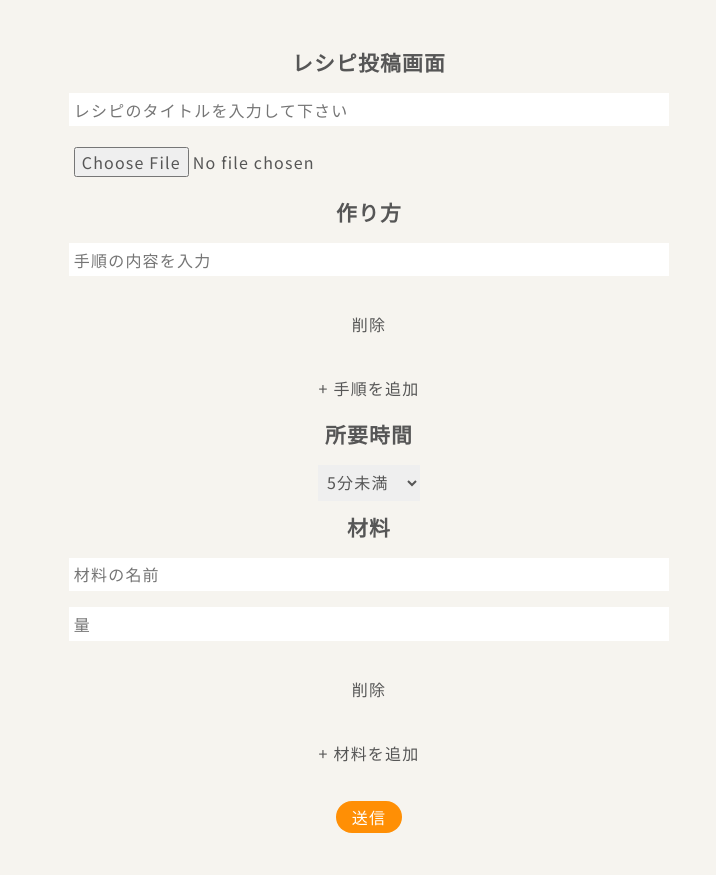
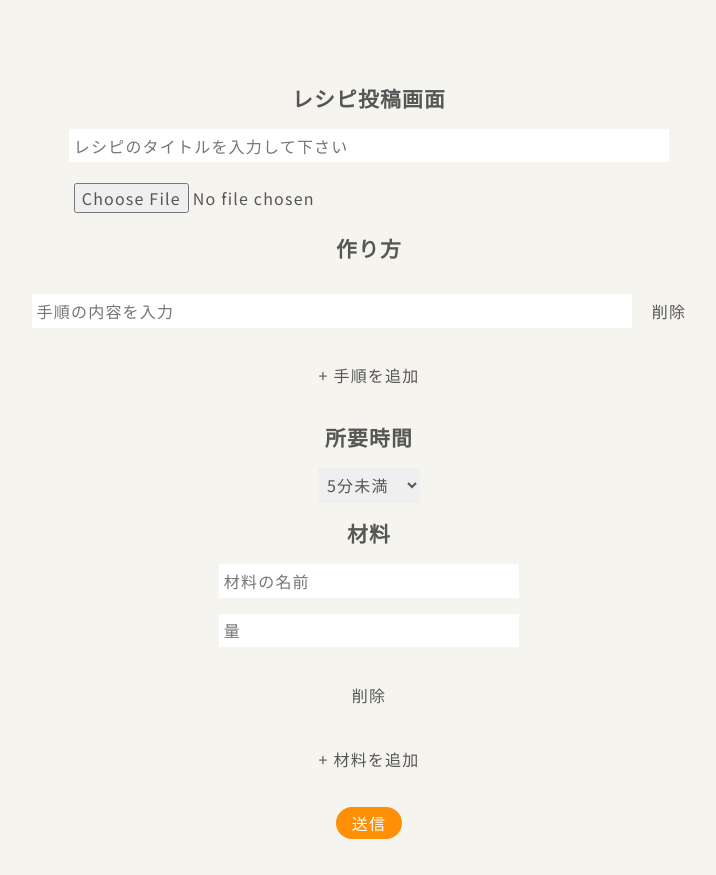
Before and after one commit to kousei1015/recipe-front-with-react, a React (Vite) app: page /create in a window 1280 px wide. Shown: the whole page, without its empty margins (271-987 px from the left). Before the commit the page ends 848 px from the top, so only its background shows below. Built offline with nearby package versions, Linux system fonts and the light colour scheme; no server answers.

Commit message:
update: UIの改善のために、cssを変更しました

```diff
--- a/src/styles/Create.module.css
+++ b/src/styles/Create.module.css
@@ -1,13 +1,19 @@
 .wrapper {
   max-width: 1200px;
   margin: 3rem auto;
+  padding: 1.25rem;
   text-align: center;
 }
 
 .wrapper h2 {
   font-size: 1.3rem;
   font-weight: bold;
-  margin-bottom: 1rem;
+  margin: 1rem;
+}
+
+.error_text {
+  width: 100%;
+  color: var(--red);
 }
 
 .wrapper input {
@@ -18,17 +24,29 @@
   padding: 0.3rem;
 }
 
-.wrapper textarea {
-  display: block;
-  padding: 0.3rem;
-  width: 80%;
-  margin: 0 auto 1rem;
+.instruction_container {
+  display: flex;
+  justify-content: center;
+  align-items: center;
+  flex-wrap: wrap;
+}
+
+.wrapper .instruction_input {
+  margin: 0;
+}
+
+.instruction_container .delete_button {
+  flex-shrink: 0;
 }
 
 .cooking_time {
   padding: 0.3rem;
   display: block;
   margin: 0.75rem auto;
+}
+
+.ingredient input {
+  max-width: 300px;
 }
 
 .add_button,
```
